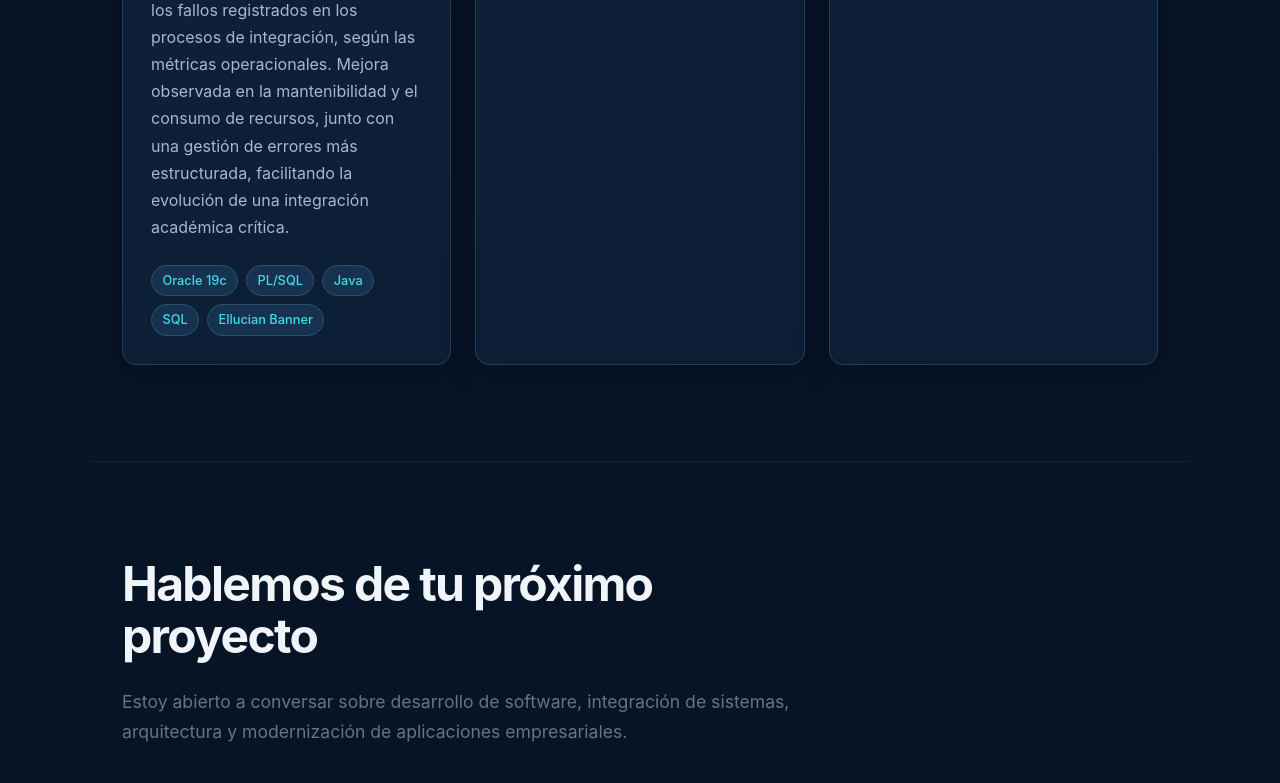
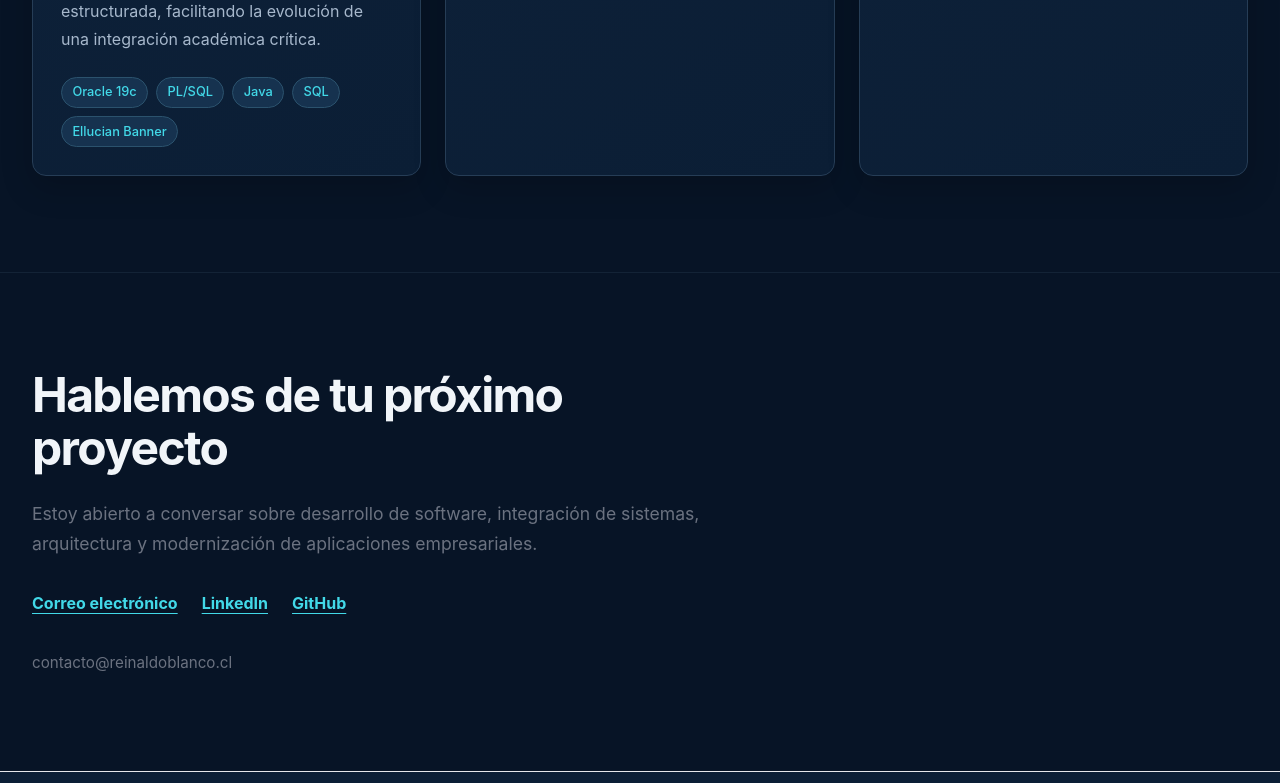
Before and after one commit to NanoBlanco/reinaldo-portfolio, a React (Vite) app: page / in a window 1280 px wide. Shown: the part 2000-2783 px from the top of the page. Built offline with nearby package versions, Linux system fonts and the light colour scheme.

Commit message:
style: widen portfolio content layout

```diff
--- a/src/index.css
+++ b/src/index.css
@@ -42,7 +42,7 @@
   --shadow-accent: 0 0 24px rgb(66 217 232 / 8%);
 
   /* Layout */
-  --content-width: 1120px;
+  --content-width: 1440px;
   --radius-sm: 8px;
   --radius-md: 14px;
   --radius-lg: 20px;
@@ -119,7 +119,7 @@ a:focus-visible {
   flex-direction: column;
   justify-content: center;
   padding: 4rem 2rem;
-  max-width: 1100px;
+  max-width: var(--content-width);
   margin: 0 auto;
 }
 
@@ -160,7 +160,7 @@ a:focus-visible {
 }
 
 .projects {
-  max-width: 1100px;
+  max-width: var(--content-width);
   margin: 0 auto;
   padding: 6rem 2rem;
 }
@@ -290,7 +290,7 @@ a:focus-visible {
 }
 
 .contact {
-  max-width: 1100px;
+  max-width: var(--content-width);
   margin: 0 auto;
   padding: 6rem 2rem;
 }
@@ -351,7 +351,7 @@ a:focus-visible {
 }
 
 .footer__content {
-  max-width: 1100px;
+  max-width: var(--content-width);
   margin: 0 auto;
   padding: 2rem;
   display: flex;
```
